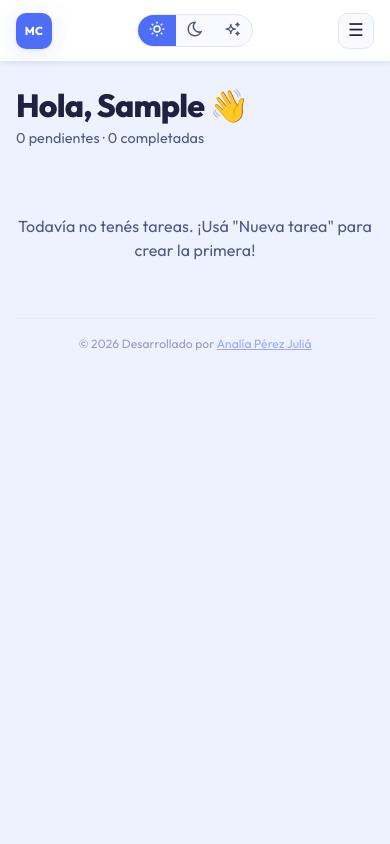
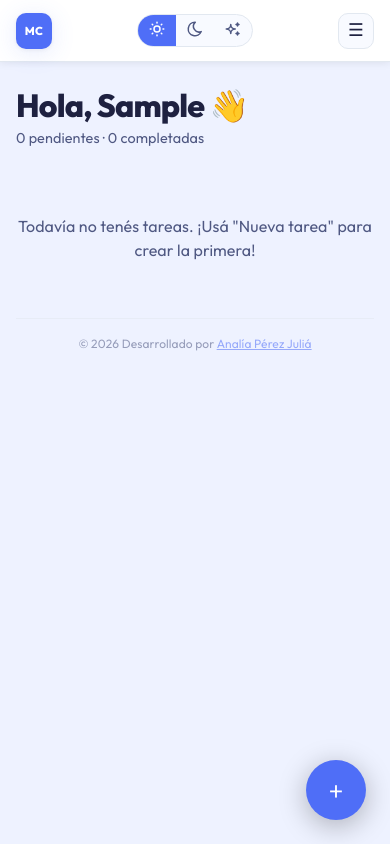
Before and after one commit to ACPerezJulia/matecode-task-manager, a React (Vite) app: page /tasks in a window 390 px wide. Built offline with nearby package versions, Linux system fonts and the light colour scheme; no server answers; the database is empty; sample sign-in values are in the browser's storage.

Commit message:
fix: restaura FAB en mobile para crear tarea al hacer scroll

```diff
--- a/src/pages/Tasks.tsx
+++ b/src/pages/Tasks.tsx
@@ -414,6 +414,18 @@ export default function Tasks() {
         <TaskGrid tasks={filteredTasks} onDeleteCompleted={completedCount > 0 ? handleDeleteCompleted : undefined} onDeleteRequest={handleDeleteRequest} />
       )}
 
+      {/* FAB: solo en mobile, para crear tarea al scrollear lejos de la toolbar */}
+      {isMobile && (
+        <button
+          type="button"
+          className="fab"
+          onClick={() => setShowModal(true)}
+          aria-label="Nueva tarea"
+        >
+          +
+        </button>
+      )}
+
       {/* Modal de nueva tarea */}
       {user && showModal && (
         <TodoForm userId={user.uid} onClose={() => setShowModal(false)} />
```
